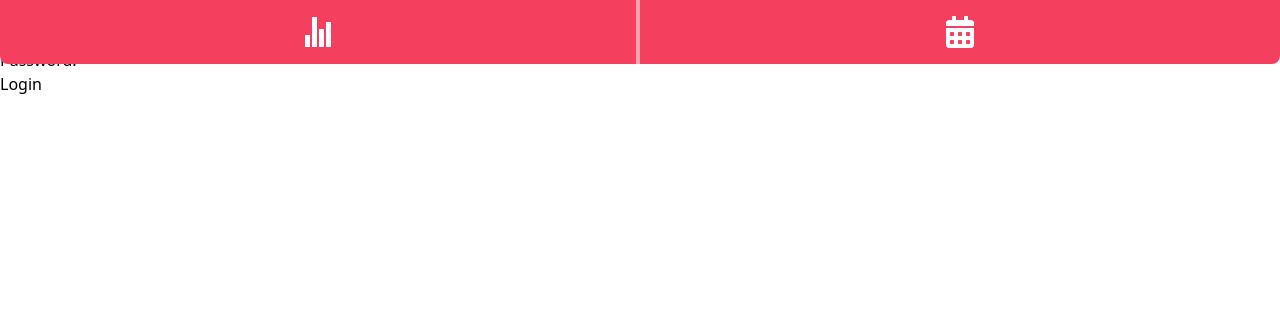
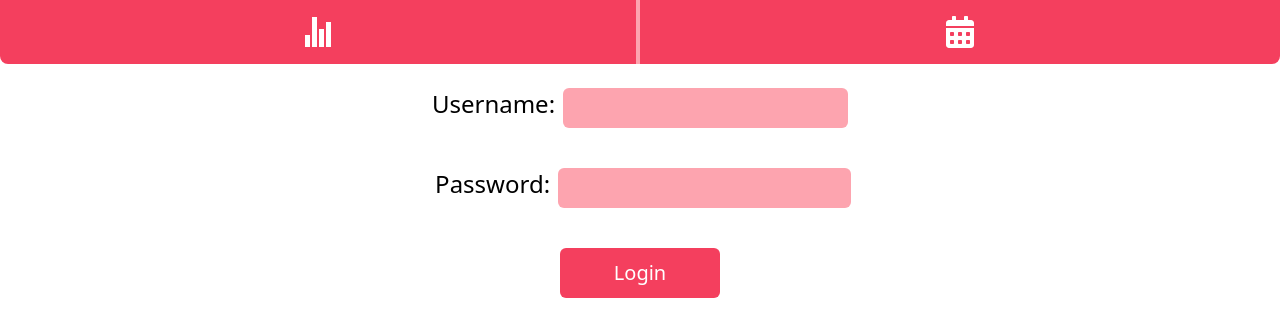
Before and after one commit to PrithivJith/EduTrack, a React (Vite) app in the folder frontend/: page /login in a window 1280 px wide. Shown: the top 336 px of the page. Built offline with nearby package versions, Linux system fonts and the light colour scheme; no server answers.

Commit message:
added login ui

```diff
--- a/frontend/src/components/Login.jsx
+++ b/frontend/src/components/Login.jsx
@@ -9,25 +9,39 @@ const Login = () => {
   };
   return (
     <div>
-      <form className="login" onSubmit={handleSubmit}>
-        <h3>Log in</h3>
-        <div>
-          <label>Username: </label>
+      <form
+        className="login flex justify-start flex-col gap-10 items-center"
+        onSubmit={handleSubmit}
+      >
+        <h3 className="text-5xl">Log in</h3>
+        <div className=" flex flex-wrap justify-center gap-2">
+          <label for="username" className="text-2xl">
+            Username:{" "}
+          </label>
           <input
+            className="bg-rose-300 rounded-md h-10 text-[1.2rem] pl-2"
             type="text"
+            id="username"
             onChange={(e) => setEmail(e.target.value)}
             value={email}
           />
         </div>
-        <div>
-          <label>Password: </label>
+        <div className=" flex flex-wrap justify-center gap-2">
+
+          <label for="password" className="text-2xl">
+            &nbsp;Password:{" "}
+          </label>
           <input
+            className="bg-rose-300 rounded-md h-10  text-[1.2rem] p-2"
+            id="password"
             type="password"
             onChange={(e) => setPassword(e.target.value)}
             value={password}
           />
         </div>
-        <button>Login</button>
+        <button className="text-xl rounded-md bg-rose-500 p-[0.7rem] w-40 text-white">
+          Login
+        </button>
       </form>
     </div>
   );
--- a/frontend/src/components/Signup.jsx
+++ b/frontend/src/components/Signup.jsx
@@ -8,7 +8,7 @@ const Signup = () => {
     console.log(email, password);
   };
   return (
-    <div className="relative top-20">
+    <div>
       <form
         className="signup flex justify-start flex-col gap-10 items-center"
         onSubmit={handleSubmit}
```
